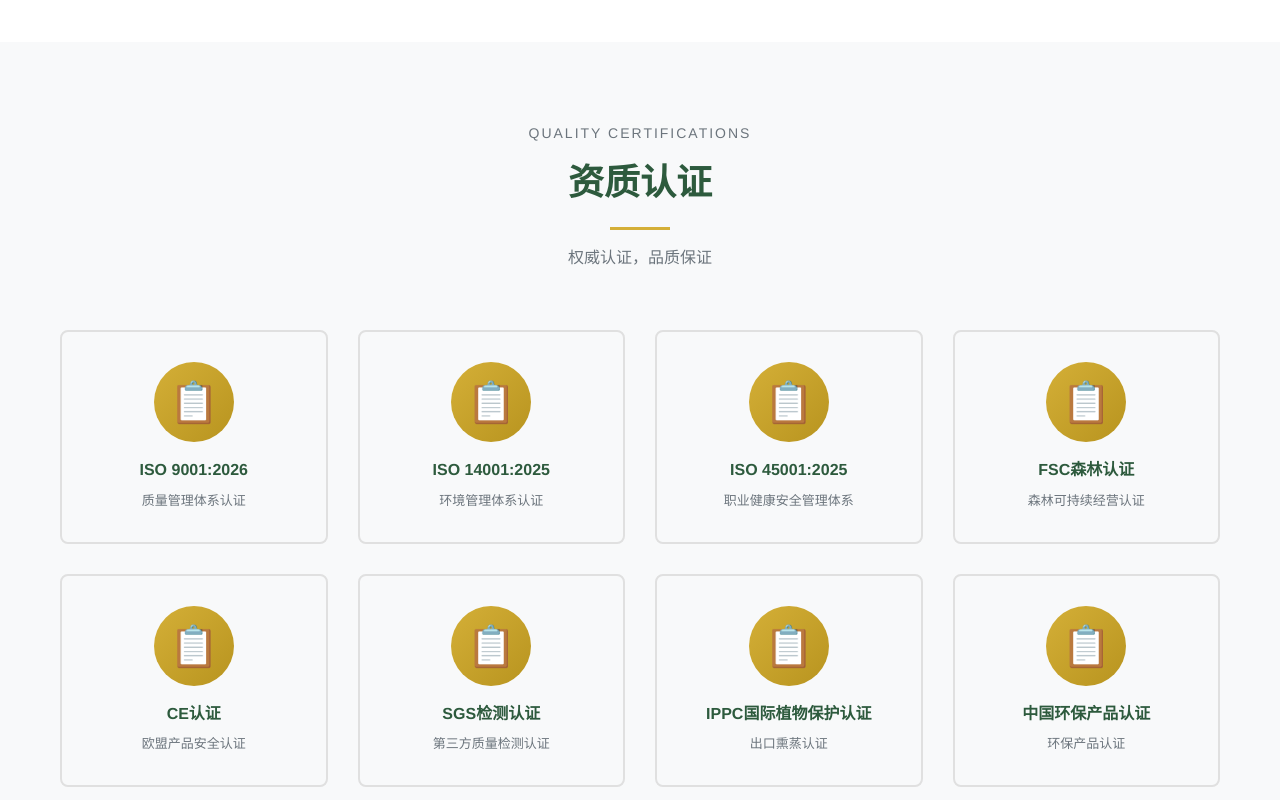
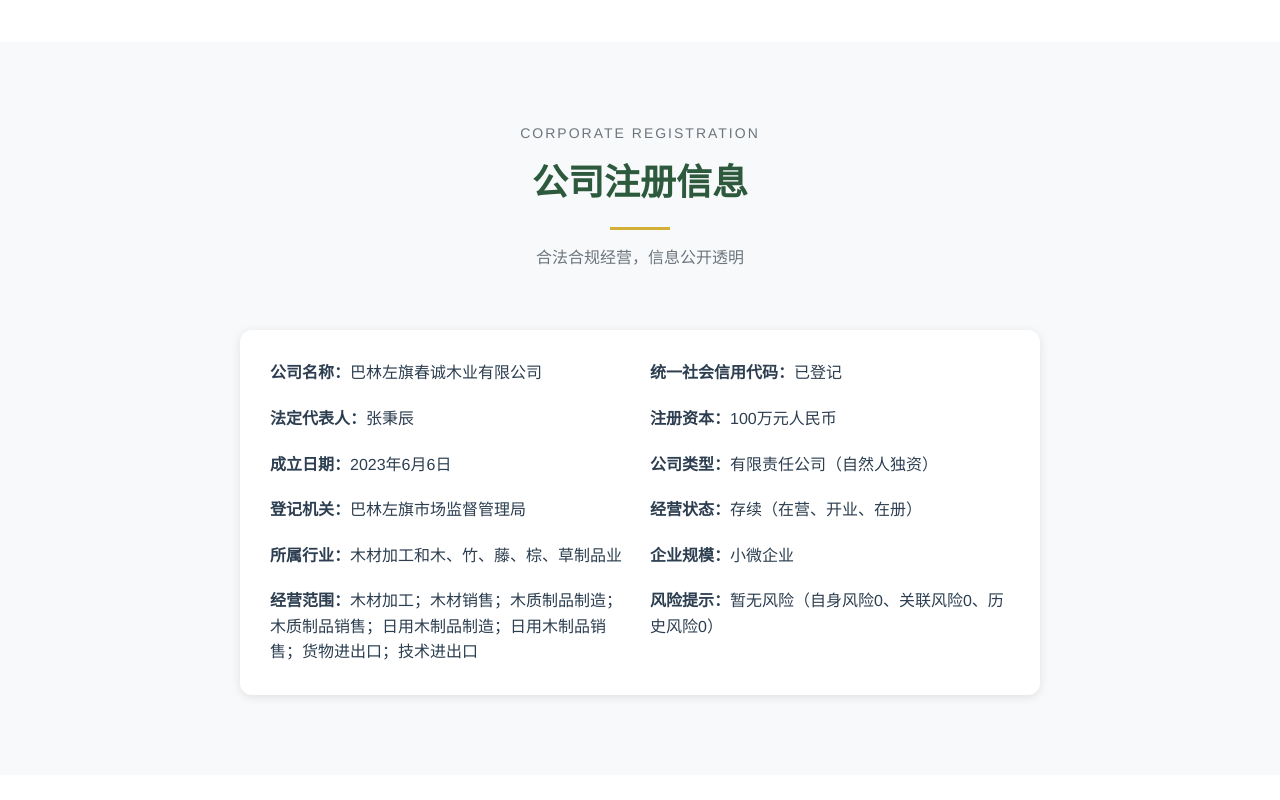
Before and after one commit to merzhang896/chuncheng-wood, a plain HTML site: page honors.html in a window 1280 px wide. Shown: the part 1280-2080 px from the top of the page. Drawn offline with Linux system fonts and the light colour scheme.

Commit message:
更新公司真实信息：公司全称巴林左旗春诚木业有限公司，法定代表人张秉辰，注册资本100万元，成立日期2023年6月6日

```diff
--- a/honors.html
+++ b/honors.html
@@ -4,9 +4,10 @@
     <meta charset="UTF-8">
     <meta name="viewport" content="width=device-width, initial-scale=1.0">
     <title>荣誉资质 - 春诚木业</title>
-    <meta name="description" content="春诚木业荣誉资质展示，荣获内蒙古林业产业龙头企业称号，ISO质量管理体系认证，21道质检工序。">
-    <meta name="keywords" content="春诚木业,荣誉资质,企业认证,ISO认证,林业龙头企业">
+    <meta name="description" content="巴林左旗春诚木业有限公司荣誉资质展示，公司注册信息：法定代表人张秉辰，注册资本100万元，成立于2023年6月6日，专业生产木托盘。">
+    <meta name="keywords" content="春诚木业,荣誉资质,企业认证,ISO认证,公司注册,张秉辰,巴林左旗,木托盘厂家">
     <link rel="canonical" href="https://merzhang896.github.io/chuncheng-wood/honors.html">
+    <meta name="robots" content="index, follow">
     <link rel="stylesheet" href="css/style.css">
 </head>
 <body>
@@ -113,51 +114,49 @@
     <section class="section" style="background: var(--bg-light);">
         <div class="container">
             <div class="section-title">
-                <div class="en">QUALITY CERTIFICATIONS</div>
-                <h2>资质认证</h2>
+                <div class="en">CORPORATE REGISTRATION</div>
+                <h2>公司注册信息</h2>
                 <div class="line"></div>
-                <p>权威认证，品质保证</p>
+                <p>合法合规经营，信息公开透明</p>
             </div>
-            <div class="honors-grid">
-                <div class="honor-card">
-                    <div class="honor-icon">📋</div>
-                    <h4>ISO 9001:2026</h4>
-                    <p>质量管理体系认证</p>
+            <div style="max-width: 800px; margin: 0 auto; background: white; padding: 30px; border-radius: 12px; box-shadow: 0 2px 10px rgba(0,0,0,0.1);">
+                <div style="display: grid; grid-template-columns: repeat(2, 1fr); gap: 20px;">
+                    <div>
+                        <strong>公司名称：</strong>巴林左旗春诚木业有限公司
                     </div>
-                <div class="honor-card">
-                    <div class="honor-icon">📋</div>
-                    <h4>ISO 14001:2025</h4>
-                    <p>环境管理体系认证</p>
+                    <div>
+                        <strong>统一社会信用代码：</strong>已登记
                     </div>
-                <div class="honor-card">
-                    <div class="honor-icon">📋</div>
-                    <h4>ISO 45001:2025</h4>
-                    <p>职业健康安全管理体系</p>
+                    <div>
+                        <strong>法定代表人：</strong>张秉辰
                     </div>
-                <div class="honor-card">
-                    <div class="honor-icon">📋</div>
-                    <h4>FSC森林认证</h4>
-                    <p>森林可持续经营认证</p>
+                    <div>
+                        <strong>注册资本：</strong>100万元人民币
                     </div>
-                <div class="honor-card">
-                    <div class="honor-icon">📋</div>
-                    <h4>CE认证</h4>
-                    <p>欧盟产品安全认证</p>
+                    <div>
+                        <strong>成立日期：</strong>2023年6月6日
                     </div>
-                <div class="honor-card">
-                    <div class="honor-icon">📋</div>
-                    <h4>SGS检测认证</h4>
-                    <p>第三方质量检测认证</p>
+                    <div>
+                        <strong>公司类型：</strong>有限责任公司（自然人独资）
                     </div>
-                <div class="honor-card">
-                    <div class="honor-icon">📋</div>
-                    <h4>IPPC国际植物保护认证</h4>
-                    <p>出口熏蒸认证</p>
+                    <div>
+                        <strong>登记机关：</strong>巴林左旗市场监督管理局
                     </div>
-                <div class="honor-card">
-                    <div class="honor-icon">📋</div>
-                    <h4>中国环保产品认证</h4>
-                    <p>环保产品认证</p>
+                    <div>
+                        <strong>经营状态：</strong>存续（在营、开业、在册）
+                    </div>
+                    <div>
+                        <strong>所属行业：</strong>木材加工和木、竹、藤、棕、草制品业
+                    </div>
+                    <div>
+                        <strong>企业规模：</strong>小微企业
+                    </div>
+                    <div>
+                        <strong>经营范围：</strong>木材加工；木材销售；木质制品制造；木质制品销售；日用木制品制造；日用木制品销售；货物进出口；技术进出口
+                    </div>
+                    <div>
+                        <strong>风险提示：</strong>暂无风险（自身风险0、关联风险0、历史风险0）
+                    </div>
                 </div>
             </div>
         </div>
```
Also changed, not shown: about.html (+4 -4 lines), contact.html (+1 -1 lines), index.html (+4 -2 lines). Lines whose indentation alone changed are shown as unchanged.
